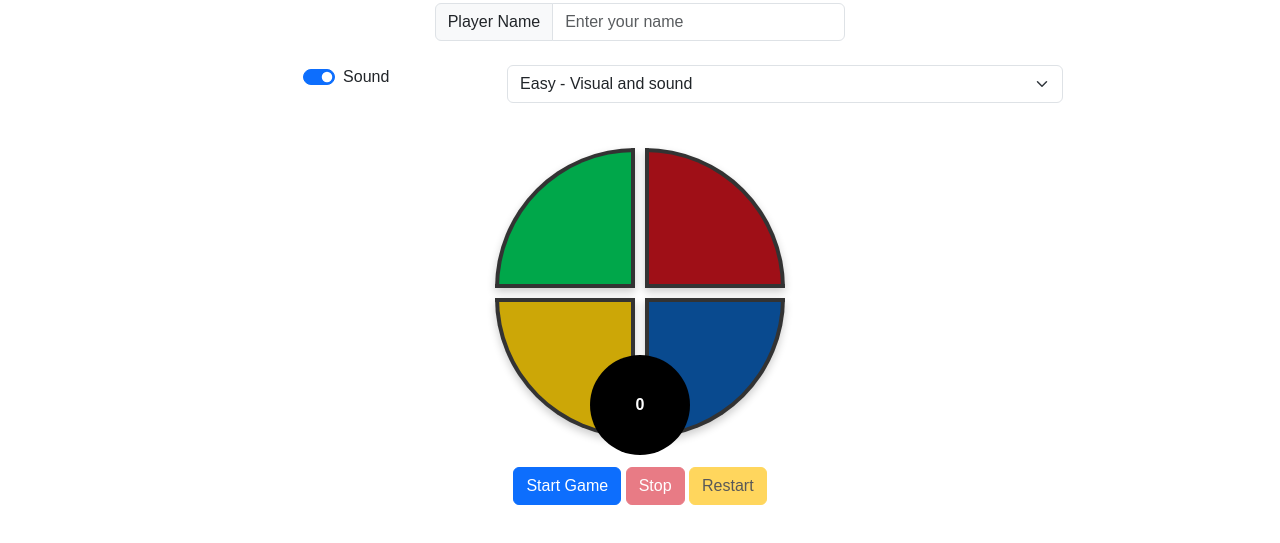
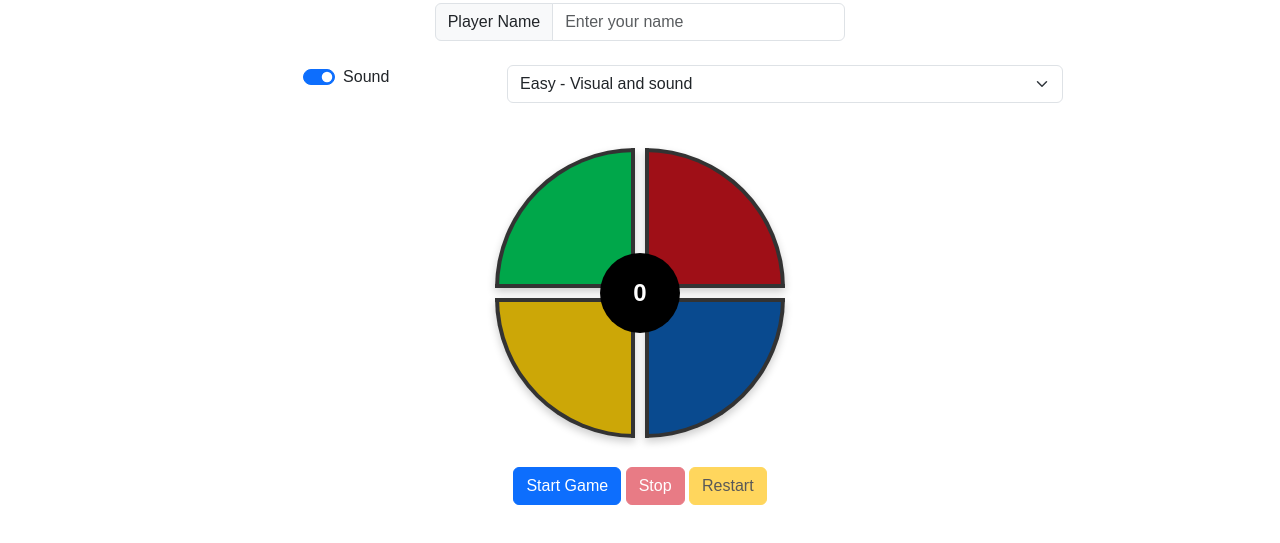
Before and after one commit to harshchawla01/Simon-game, a plain HTML site: page game.html in a window 1280 px wide. Shown: the part 139-682 px from the top of the page. Drawn offline with nearby package versions, Linux system fonts and the light colour scheme.

Commit message:
A minor change in simon container css

```diff
--- a/css/styles.css
+++ b/css/styles.css
@@ -3,12 +3,32 @@ body {
 }
 
 .simon-container {
+    position: relative;
     width: 300px;
     height: 300px;
     margin: 0 auto;
     display: flex;
     flex-direction: column;
 }
+
+#centerLevel {
+    position: absolute;
+    top: 50%;
+    left: 50%;
+    transform: translate(-50%, -50%);
+    background-color: black;
+    color: white;
+    width: 80px;
+    height: 80px;
+    border-radius: 50%;
+    display: flex;
+    justify-content: center;
+    align-items: center;
+    z-index: 10;
+    font-weight: bold;
+    font-size: 24px;
+}
+
 
 .simon-row {
     display: flex;
--- a/game.html
+++ b/game.html
@@ -56,7 +56,7 @@
             </div>
 
             <div class="simon-container mb-4">
-                <div id="centerLevel" style="position: absolute; top: 68%; left: 50%; transform: translate(-50%, -50%); background-color: black; color: white; width: 100px; height: 100px; border-radius: 50%; display: flex; justify-content: center; align-items: center; z-index: 10; font-weight: bold;">0</div>
+                <div id="centerLevel">0</div>
                 <div class="simon-row">
                     <div class="simon-btn green" id="green"></div>
                     <div class="simon-btn red" id="red"></div>
```
